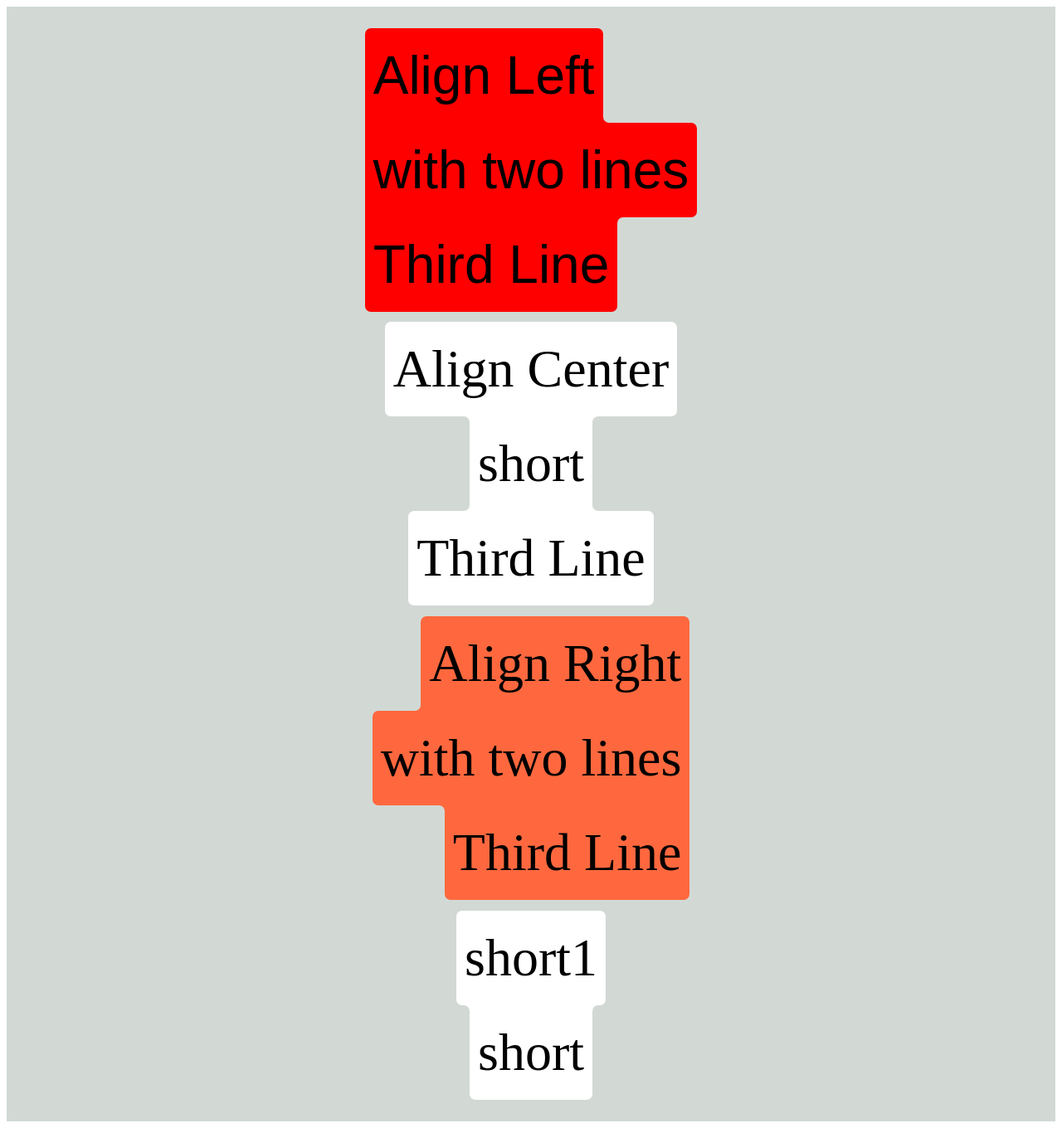
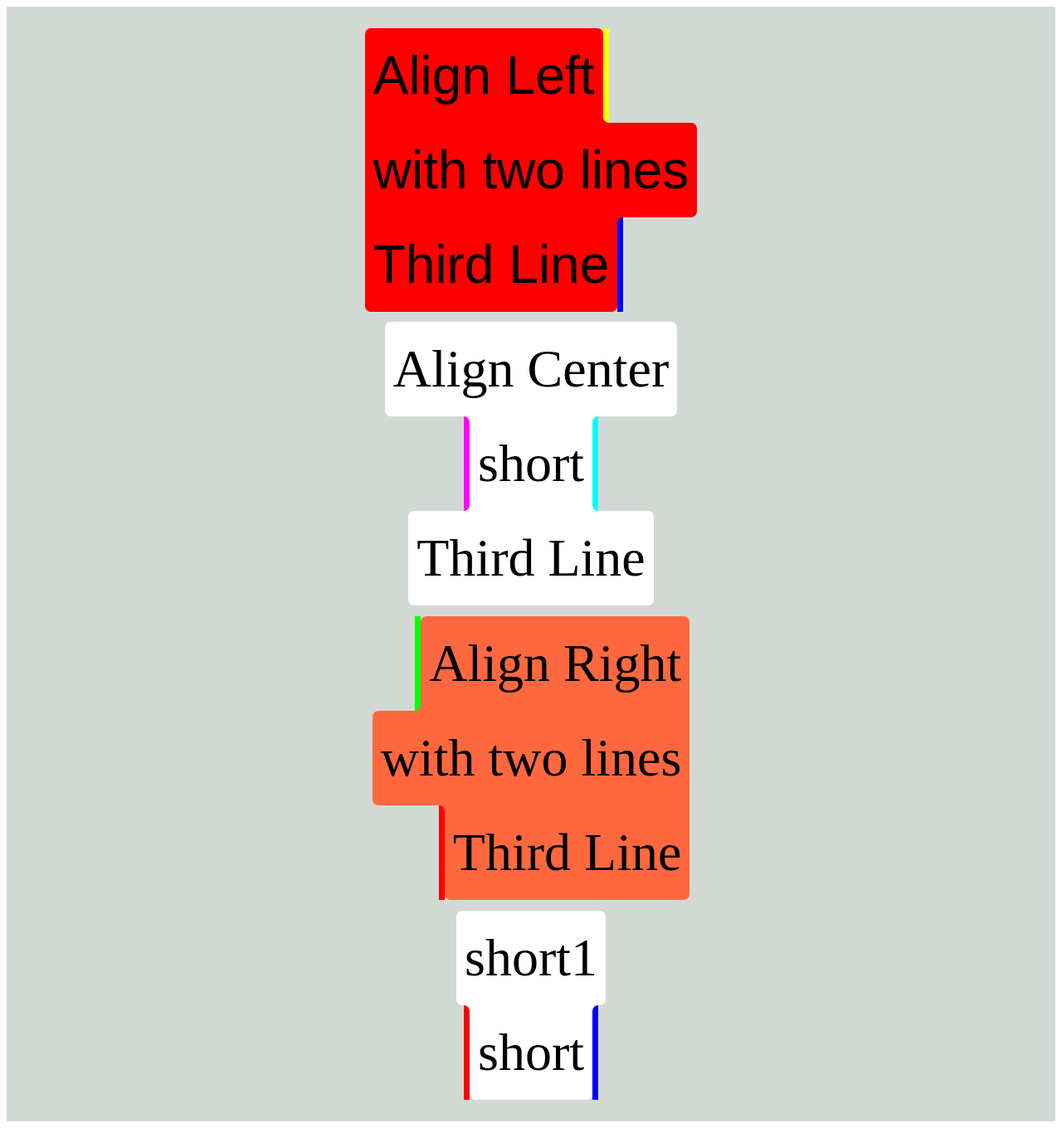
Before and after one commit to KyleTryon/TikTokTextBox, a React (Vite) app: page / in a window 1280 px wide. Shown: the whole page at 83% size. Built offline with nearby package versions, Linux system fonts and the light colour scheme.

Commit message:
feat: add debug lines

```diff
--- a/src/components/tiktok-textbox.tsx
+++ b/src/components/tiktok-textbox.tsx
@@ -114,7 +114,7 @@ const TikTokTextLine: React.FC<{
           top: 0,
           width: borderRadiusValue,
           height: "100%",
-          background: "transparent",
+          background: "rgba(255, 0, 0, 1)",
           borderTopRightRadius: borderRadiusValue,
           boxShadow: `0px -${borderRadiusValue * 2}px 0 ${bgColor}`,
         }} />
@@ -126,7 +126,7 @@ const TikTokTextLine: React.FC<{
           top: 0,
           width: borderRadiusValue,
           height: "100%",
-          background: "transparent",
+          background: "rgba(0, 255, 0, 1)",
           borderBottomRightRadius: borderRadiusValue,
           boxShadow: `0px ${borderRadiusValue * 2}px 0 ${bgColor}`,
         }} />
@@ -138,7 +138,7 @@ const TikTokTextLine: React.FC<{
           top: 0,
           width: borderRadiusValue,
           height: "100%",
-          background: "transparent",
+          background: "rgba(0, 0, 255, 1)",
           borderTopLeftRadius: borderRadiusValue,
           boxShadow: `0px -${borderRadiusValue * 2}px 0 ${bgColor}`,
         }} />
@@ -150,7 +150,7 @@ const TikTokTextLine: React.FC<{
           top: 0,
           width: borderRadiusValue,
           height: "100%",
-          background: "transparent",
+          background: "rgba(255, 255, 0, 1)",
           borderBottomLeftRadius: borderRadiusValue,
           boxShadow: `0px ${borderRadiusValue * 2}px 0 ${bgColor}`,
         }} />
@@ -162,7 +162,7 @@ const TikTokTextLine: React.FC<{
           top: 0,
           width: borderRadiusValue,
           height: "100%",
-          background: "transparent",
+          background: "rgba(255, 0, 255, 1)",
           borderTopRightRadius: borderRadiusValue,
           borderBottomRightRadius: borderRadiusValue,
           boxShadow: `0 -${borderRadiusValue}px 0 ${bgColor}, 0 ${borderRadiusValue}px 0 ${bgColor}`,
@@ -175,7 +175,7 @@ const TikTokTextLine: React.FC<{
           top: 0,
           width: borderRadiusValue,
           height: "100%",
-          background: "transparent",
+          background: "rgba(0, 255, 255, 1)",
           borderTopLeftRadius: borderRadiusValue,
           borderBottomLeftRadius: borderRadiusValue,
           boxShadow: `0 -${borderRadiusValue}px 0 ${bgColor}, 0 ${borderRadiusValue}px 0 ${bgColor}`,
```
